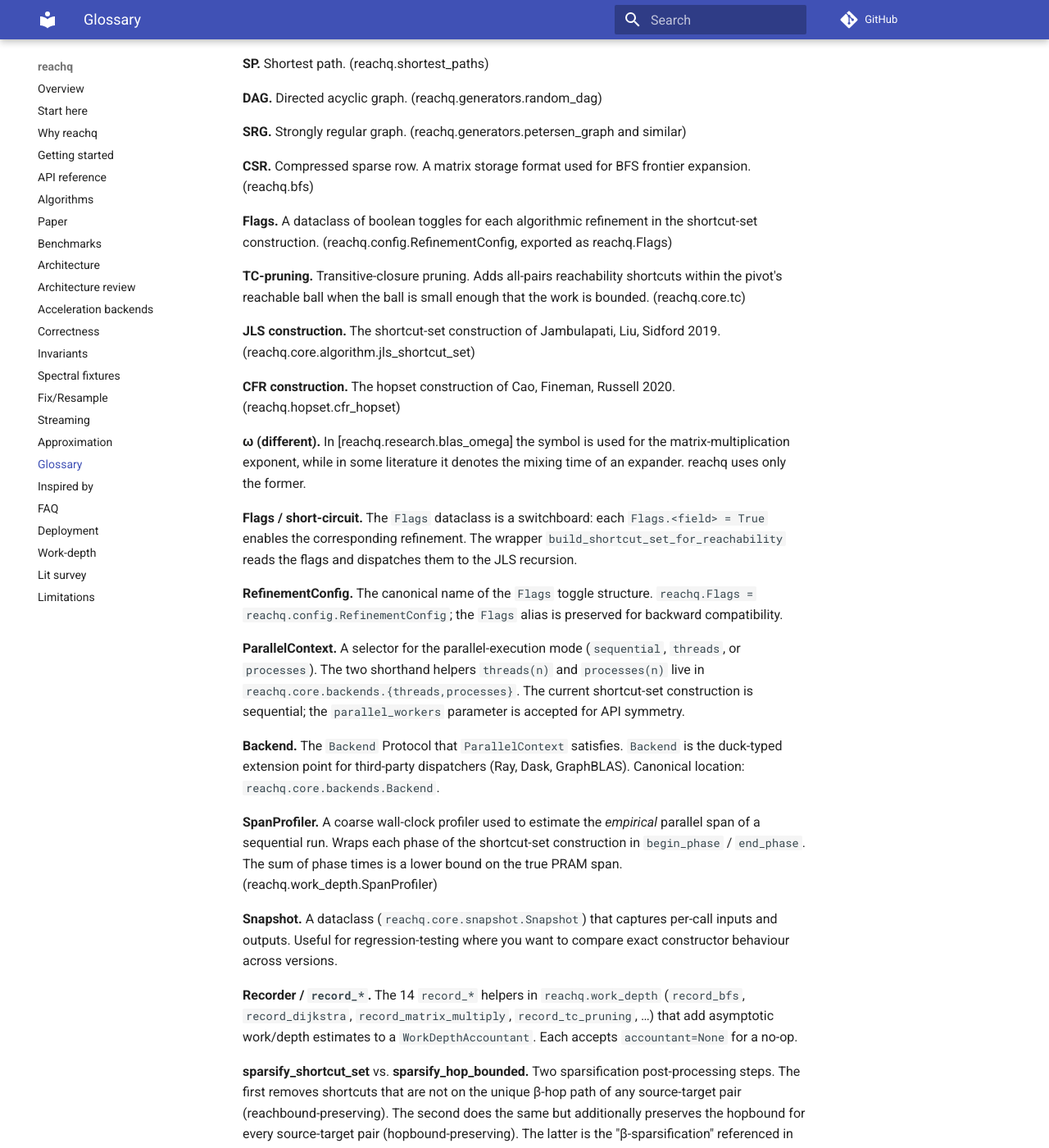
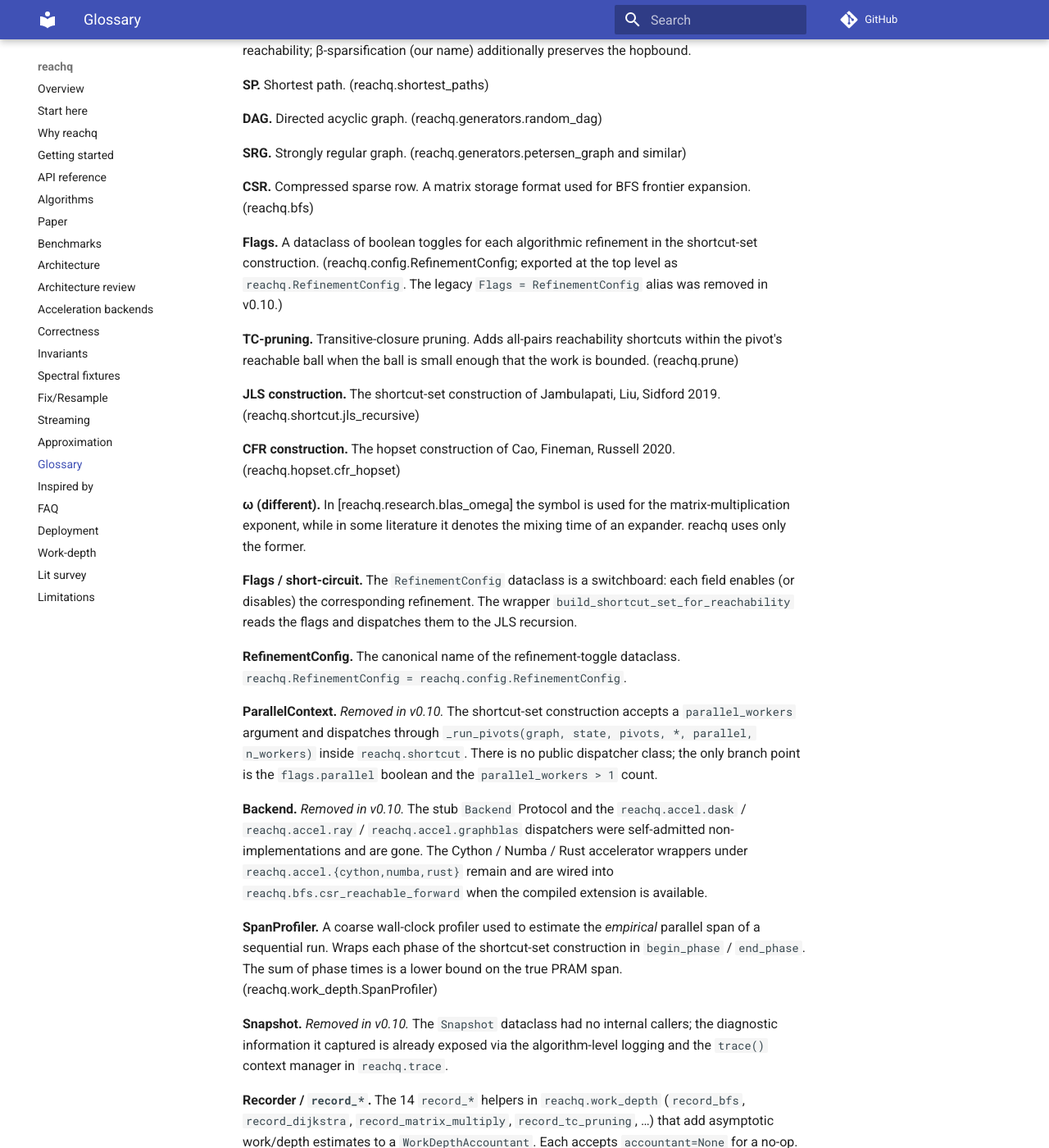
Before and after one commit to sachn-cs/parallel-reachability-and-shortest-paths, an MkDocs documentation site: the page built from docs/GLOSSARY.md, in a window 1280 px wide and 1400 px high, scrolled down 1132 px. Shown: the whole window at 82% size. Built offline with MkDocs 1.6.1 and Material for MkDocs 9.7.7, drawn with Linux system fonts in a browser that asks for light colours; comment, search, counter and statistics services are not loaded; some of the changed text lies outside the part shown.

Commit message:
refactor: pyproject.toml entry-point, proto docstring, doc references
* pyproject.toml [project.scripts]: reachq.cli.main:cli_main ->
  reachq.cli:main. Drop the [project.entry-points."reachq.backends"]
  block; those modules (reachq.core.backends.threads /
  reachq.core.backends.processes) never existed and the entry
  points were not registered.
* reachq.proto (was reachq/proto/__init__.py, now reachq/proto.py):
  docstring rewritten to describe what the Protocols actually are
  (structural description of Digraph/WeightedDigraph/RNG, NOT a
  load-bearing annotation contract). The 'every public algorithm
  type-annotates against them' claim was false.
* reachq.graph docstring: 'reachq.proto.graph.Graph' ->
  'reachq.proto.Graph' (correct path now that proto is a module).
* Docs: removed mkdocstrings directives for deleted symbols
  (reachq.proto.store.Store, reachq.core.backends.Backend,
  reachq.core.spectrum.*, reachq.core.snapshot.Snapshot,
  reachq.errors.ReachqBackendError, ReachqConfigError). Updated
  REACHQ/core.X references in FAQ, getting-started, glossary,
  README, CONTRIBUTING. migration_0_9.md left untouched (historical
  record of the prior refactor; the prior references were correct
  at the time).
* README and CONTRIBUTING: bulk rewrite of 'from reachq.core.X'
  to 'from reachq.X'.

Tests: 649 passed, 1 xfailed.

```diff
--- a/docs/GLOSSARY.md
+++ b/docs/GLOSSARY.md
@@ -11,11 +11,11 @@
 
 **Shortcut set.** A set H of additional directed edges added to a
 graph G such that `R+(G, s) = R+(G+H, s)` for all s. Used in the
-JLS construction. (reachq.core.algorithm)
+JLS construction. (reachq.shortcut)
 
 **Pivot.** A vertex chosen by the JLS construction. The construction
 adds shortcuts `(pivot, v)` for every v in r_plus(pivot) and
-`(v, pivot)` for every v in r_minus(pivot). (reachq.core.algorithm)
+`(v, pivot)` for every v in r_minus(pivot). (reachq.shortcut)
 
 **r_plus(v), r_minus(v).** The forward- and backward-reachable sets
 of v, respectively. Computed by BFS / CSR-BFS.
@@ -23,18 +23,20 @@
 
 **ρ (rho).** The shortcut-set construction's density parameter:
 `rho = sqrt(n) / beta`. Used in the paper's bound
-`|H| <= O(m*rho + n*rho^2)`. (reachq.core.algorithm)
+`|H| <= O(m*rho + n*rho^2)`. (reachq.shortcut)
 
 **ω (omega).** The matrix-multiplication exponent. The paper's bound
 uses ω = 3 (standard schoolbook). Faster ω (Strassen, Strassen-like)
-tightens the bound. (reachq.research.blas_omega)
+tightens the bound. Detected at runtime from the BLAS vendor via
+`reachq.config.runtime_omega`; re-exported through
+`reachq.research.blas_omega` for the research boundary.
 
 **SCC.** Strongly connected component. Computed via Kosaraju's
 algorithm. (reachq.reachability)
 
 **Trivial condensation.** When all SCCs of a graph have size 1
 (typical for DAGs), the condensation step is a no-op and is skipped.
-(reachq.core.algorithm, `RefinementConfig.skip_condense` flag)
+(reachq.shortcut, `RefinementConfig.skip_condense` flag)
 
 **Hop-bounded BFS.** A BFS that stops after a fixed number of
 levels. The β-hopbound-preserving sparsifier uses a depth-limited
@@ -68,14 +70,16 @@
 
 **Flags.** A dataclass of boolean toggles for each algorithmic
 refinement in the shortcut-set construction.
-(reachq.config.RefinementConfig, exported as reachq.Flags)
+(reachq.config.RefinementConfig; exported at the top level as
+`reachq.RefinementConfig`. The legacy `Flags = RefinementConfig`
+alias was removed in v0.10.)
 
 **TC-pruning.** Transitive-closure pruning. Adds all-pairs reachability
 shortcuts within the pivot's reachable ball when the ball is small
-enough that the work is bounded. (reachq.core.tc)
+enough that the work is bounded. (reachq.prune)
 
 **JLS construction.** The shortcut-set construction of
-Jambulapati, Liu, Sidford 2019. (reachq.core.algorithm.jls_shortcut_set)
+Jambulapati, Liu, Sidford 2019. (reachq.shortcut.jls_recursive)
 
 **CFR construction.** The hopset construction of Cao, Fineman,
 Russell 2020. (reachq.hopset.cfr_hopset)
@@ -84,26 +88,28 @@
 the matrix-multiplication exponent, while in some literature it
 denotes the mixing time of an expander. reachq uses only the former.
 
-**Flags / short-circuit.** The `Flags` dataclass is a switchboard:
-each `Flags.<field> = True` enables the corresponding refinement.
-The wrapper `build_shortcut_set_for_reachability` reads the flags
-and dispatches them to the JLS recursion.
+**Flags / short-circuit.** The `RefinementConfig` dataclass is a
+switchboard: each field enables (or disables) the corresponding
+refinement. The wrapper `build_shortcut_set_for_reachability`
+reads the flags and dispatches them to the JLS recursion.
 
-**RefinementConfig.** The canonical name of the `Flags` toggle
-structure. `reachq.Flags = reachq.config.RefinementConfig`;
-the `Flags` alias is preserved for backward compatibility.
+**RefinementConfig.** The canonical name of the refinement-toggle
+dataclass. `reachq.RefinementConfig = reachq.config.RefinementConfig`.
 
-**ParallelContext.** A selector for the parallel-execution mode
-(`sequential`, `threads`, or `processes`). The two shorthand
-helpers `threads(n)` and `processes(n)` live in
-`reachq.core.backends.{threads,processes}`. The current
-shortcut-set construction is sequential; the `parallel_workers`
-parameter is accepted for API symmetry.
+**ParallelContext.** *Removed in v0.10.* The shortcut-set
+construction accepts a `parallel_workers` argument and dispatches
+through `_run_pivots(graph, state, pivots, *, parallel, n_workers)`
+inside `reachq.shortcut`. There is no public dispatcher class;
+the only branch point is the `flags.parallel` boolean and the
+`parallel_workers > 1` count.
 
-**Backend.** The `Backend` Protocol that `ParallelContext`
-satisfies. `Backend` is the duck-typed extension point for
-third-party dispatchers (Ray, Dask, GraphBLAS). Canonical
-location: `reachq.core.backends.Backend`.
+**Backend.** *Removed in v0.10.* The stub `Backend` Protocol and
+the `reachq.accel.dask` / `reachq.accel.ray` / `reachq.accel.graphblas`
+dispatchers were self-admitted non-implementations and are gone.
+The Cython / Numba / Rust accelerator wrappers under
+`reachq.accel.{cython,numba,rust}` remain and are wired into
+`reachq.bfs.csr_reachable_forward` when the compiled extension
+is available.
 
 **SpanProfiler.** A coarse wall-clock profiler used to estimate
 the *empirical* parallel span of a sequential run. Wraps
@@ -111,10 +117,10 @@
 `end_phase`. The sum of phase times is a lower bound on the
 true PRAM span. (reachq.work_depth.SpanProfiler)
 
-**Snapshot.** A dataclass (`reachq.core.snapshot.Snapshot`) that
-captures per-call inputs and outputs. Useful for
-regression-testing where you want to compare exact constructor
-behaviour across versions.
+**Snapshot.** *Removed in v0.10.* The `Snapshot` dataclass had no
+internal callers; the diagnostic information it captured is
+already exposed via the algorithm-level logging and the
+`trace()` context manager in `reachq.trace`.
 
 **Recorder / `record_*`.** The 14 `record_*` helpers in
 `reachq.work_depth` (`record_bfs`, `record_dijkstra`,
--- a/pyproject.toml
+++ b/pyproject.toml
@@ -44,7 +44,7 @@
 ]
 
 [project.scripts]
-reachq = "reachq.cli.main:cli_main"
+reachq = "reachq.cli:main"
 
 [project.optional-dependencies]
 dev = [
@@ -73,10 +73,6 @@
 accel-rust = [
     "maturin>=1.0.0",
 ]
-
-[project.entry-points."reachq.backends"]
-threads = "reachq.core.backends.threads:threads"
-processes = "reachq.core.backends.processes:processes"
 
 [project.urls]
 Homepage = "https://github.com/sachncs/parallel-reachability-and-shortest-paths"
```
Also changed, not shown: README.md (+10 -10 lines), docs/REFERENCE.md (+13 -27 lines), docs/faq.md (+1 -1 lines), docs/getting-started.md (+1 -1 lines), docs/limitations.md (+1 -1 lines), docs/migration_0_10.md (+0 -2 lines), 2 other files.
